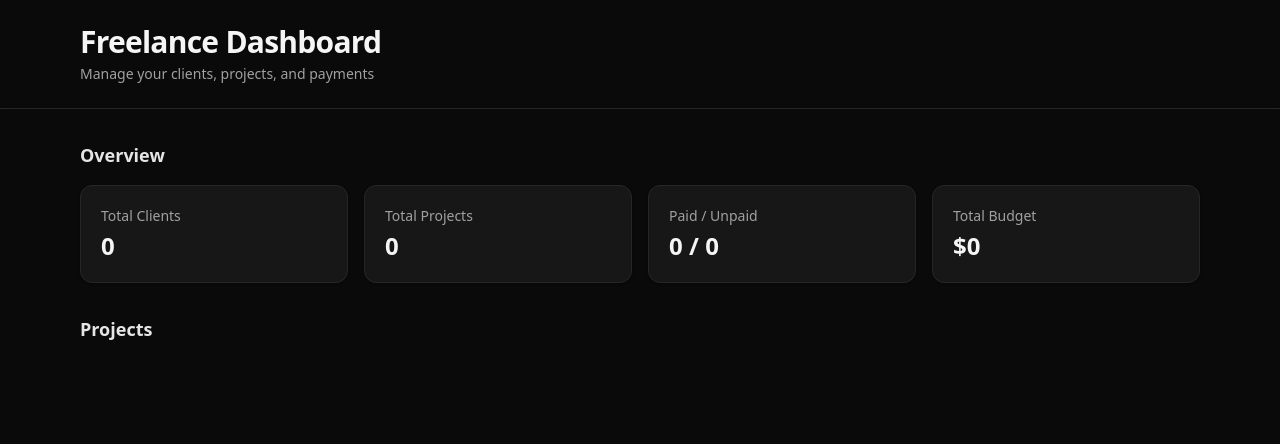
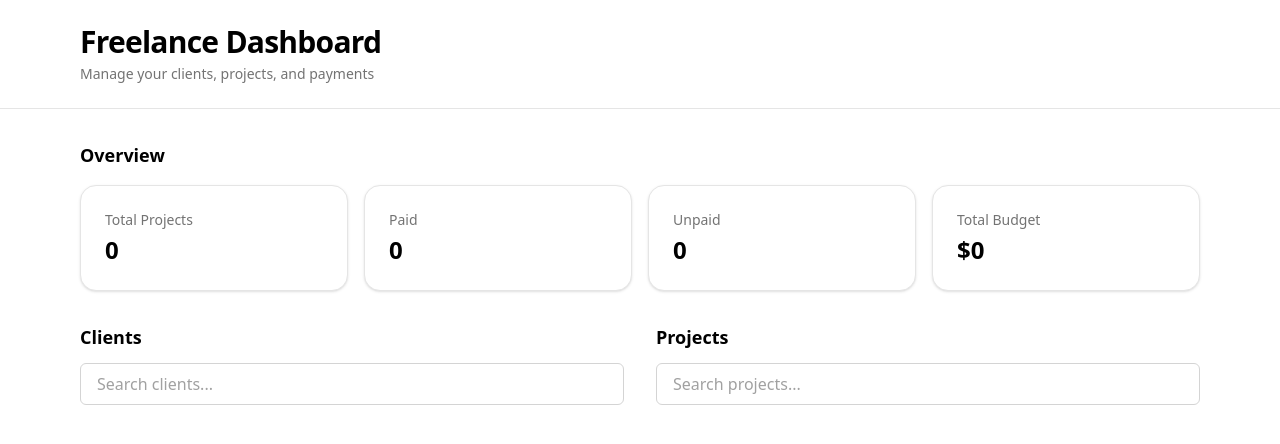
Before and after one commit to Boldecca/Dashboard-freelance, a React (Vite) app: page / in a window 1280 px wide. Shown: the top 444 px of the page. Built offline with nearby package versions, Linux system fonts and the light colour scheme.

Commit message:
update changes

```diff
--- a/src/App.tsx
+++ b/src/App.tsx
@@ -1,11 +1,16 @@
 // src/App.tsx
+import { useState } from "react";
 import { StateProvider, useAppState } from "./state/context";
 import { DashboardStats } from "./components/DashboardStats";
 import { ProjectList } from "./components/ProjectList";
 import { validateAndCreatePayment } from "./utils";
+import { searchByName } from "./utils";
+import { type Client } from "./models";
 
 function DashboardContent() {
   const { state, dispatch } = useAppState();
+  const [clientsQuery, setClientsQuery] = useState("");
+  const [projectsQuery, setProjectsQuery] = useState("");
 
   const onChangeStatus = (projectId: string, status: import("./models").Project["status"]) => {
     dispatch({ type: "UPDATE_PROJECT_STATUS", payload: { projectId, status } });
@@ -19,27 +24,66 @@ function DashboardContent() {
     dispatch({ type: "MARK_PROJECT_PAID", payload: { projectId } });
   };
 
+  const filteredClients = searchByName<Client>(state.clients, clientsQuery);
+  const filteredProjects = searchByName(state.projects, projectsQuery);
+
   return (
-    <div className="min-h-screen bg-neutral-950 text-neutral-100">
-      <header className="border-b border-neutral-800 bg-neutral-950/70 backdrop-blur supports-[backdrop-filter]:bg-neutral-950/60">
+    <div className="min-h-screen bg-white text-black">
+      <header className="border-b border-neutral-200 bg-white">
         <div className="max-w-6xl mx-auto px-4 py-6">
           <h1 className="text-3xl font-semibold tracking-tight">Freelance Dashboard</h1>
-          <p className="mt-1 text-sm text-neutral-400">Manage your clients, projects, and payments</p>
+          <p className="mt-1 text-sm text-neutral-500">Manage your clients, projects, and payments</p>
         </div>
       </header>
       <main className="max-w-6xl mx-auto px-4 py-8 space-y-8">
         <section>
-          <h2 className="text-lg font-semibold mb-4 text-neutral-200">Overview</h2>
+          <h2 className="text-lg font-semibold mb-4">Overview</h2>
           <DashboardStats projects={state.projects} clients={state.clients} payments={state.payments} />
         </section>
-        <section>
-          <h2 className="text-lg font-semibold mb-4 text-neutral-200">Projects</h2>
-          <ProjectList
-            projects={state.projects}
-            clients={state.clients}
-            onMarkPaid={onMarkPaid}
-            onChangeStatus={onChangeStatus}
-          />
+
+        <section className="grid grid-cols-1 lg:grid-cols-2 gap-8 items-start">
+          <div>
+            <h2 className="text-lg font-semibold mb-3">Clients</h2>
+            <input
+              className="w-full mb-4 px-4 py-2 rounded-md border border-neutral-300 bg-white placeholder-neutral-400 focus:outline-none focus:ring-2 focus:ring-black/10"
+              placeholder="Search clients..."
+              value={clientsQuery}
+              onChange={(e) => setClientsQuery(e.target.value)}
+            />
+            <div className="space-y-4">
+              {filteredClients.map((c) => (
+                <div key={c.id} className="p-5 bg-white border border-neutral-200 rounded-2xl shadow-sm">
+                  <h3 className="font-medium">{c.name}</h3>
+                  <div className="mt-3 text-sm text-neutral-500">
+                    <div className="mb-2">
+                      <div className="text-neutral-400">Country:</div>
+                      <div className="text-black">{c.country ?? "—"}</div>
+                    </div>
+                    <div>
+                      <div className="text-neutral-400">Email:</div>
+                      <div className="text-black">{c.email ?? "—"}</div>
+                    </div>
+                  </div>
+                </div>
+              ))}
+            </div>
+          </div>
+
+          <div>
+            <h2 className="text-lg font-semibold mb-3">Projects</h2>
+            <input
+              className="w-full mb-4 px-4 py-2 rounded-md border border-neutral-300 bg-white placeholder-neutral-400 focus:outline-none focus:ring-2 focus:ring-black/10"
+              placeholder="Search projects..."
+              value={projectsQuery}
+              onChange={(e) => setProjectsQuery(e.target.value)}
+            />
+            <ProjectList
+              projects={filteredProjects}
+              clients={state.clients}
+              onMarkPaid={onMarkPaid}
+              onChangeStatus={onChangeStatus}
+            />
+          </div>
         </section>
       </main>
     </div>
--- a/src/components/DashboardStats.tsx
+++ b/src/components/DashboardStats.tsx
@@ -9,27 +9,27 @@ type Props = {
   payments: Payment[];
 };
 
-export const DashboardStats: React.FC<Props> = ({ projects, clients, payments }) => {
+export const DashboardStats: React.FC<Props> = ({ projects, clients: _clients, payments: _payments }) => {
   const { paid, unpaid } = countPaidUnpaid(projects);
   const totalBudget = projects.reduce((sum, p) => sum + (p.budget ?? 0), 0);
   const fmt = new Intl.NumberFormat(undefined, { style: "currency", currency: "USD", maximumFractionDigits: 0 });
   return (
     <div className="grid grid-cols-1 sm:grid-cols-2 lg:grid-cols-4 gap-4">
-      <div className="p-5 bg-neutral-900 border border-neutral-800 rounded-xl shadow-sm">
-        <h5 className="text-sm font-medium text-neutral-400">Total Clients</h5>
-        <p className="mt-1 text-2xl font-semibold">{clients.length}</p>
+      <div className="p-6 bg-white border border-neutral-200 rounded-2xl shadow-sm">
+        <h5 className="text-sm font-medium text-neutral-500">Total Projects</h5>
+        <p className="mt-1 text-2xl font-semibold text-black">{projects.length}</p>
       </div>
-      <div className="p-5 bg-neutral-900 border border-neutral-800 rounded-xl shadow-sm">
-        <h5 className="text-sm font-medium text-neutral-400">Total Projects</h5>
-        <p className="mt-1 text-2xl font-semibold">{projects.length}</p>
+      <div className="p-6 bg-white border border-neutral-200 rounded-2xl shadow-sm">
+        <h5 className="text-sm font-medium text-neutral-500">Paid</h5>
+        <p className="mt-1 text-2xl font-semibold text-black">{paid}</p>
       </div>
-      <div className="p-5 bg-neutral-900 border border-neutral-800 rounded-xl shadow-sm">
-        <h5 className="text-sm font-medium text-neutral-400">Paid / Unpaid</h5>
-        <p className="mt-1 text-2xl font-semibold">{paid} / {unpaid}</p>
+      <div className="p-6 bg-white border border-neutral-200 rounded-2xl shadow-sm">
+        <h5 className="text-sm font-medium text-neutral-500">Unpaid</h5>
+        <p className="mt-1 text-2xl font-semibold text-black">{unpaid}</p>
       </div>
-      <div className="p-5 bg-neutral-900 border border-neutral-800 rounded-xl shadow-sm">
-        <h5 className="text-sm font-medium text-neutral-400">Total Budget</h5>
-        <p className="mt-1 text-2xl font-semibold">{fmt.format(totalBudget)}</p>
+      <div className="p-6 bg-white border border-neutral-200 rounded-2xl shadow-sm">
+        <h5 className="text-sm font-medium text-neutral-500">Total Budget</h5>
+        <p className="mt-1 text-2xl font-semibold text-black">{fmt.format(totalBudget)}</p>
       </div>
     </div>
   );
--- a/src/components/ProjectList.tsx
+++ b/src/components/ProjectList.tsx
@@ -11,32 +11,40 @@ type Props = {
 };
 
 export const ProjectList: React.FC<Props> = ({ projects, clients, onMarkPaid, onChangeStatus }) => {
+  const fmt = new Intl.NumberFormat(undefined, { style: "currency", currency: "USD", maximumFractionDigits: 0 });
   return (
-    <div className="space-y-3">
+    <div className="space-y-4">
       {projects.map((p) => {
         const client = findClientById(clients, p.clientId);
         return (
-          <div key={p.id} className="p-4 bg-neutral-900 border border-neutral-800 rounded-xl shadow-sm flex items-start justify-between gap-6">
-            <div className="space-y-1">
-              <h4 className="font-semibold tracking-tight text-neutral-100">{p.title}</h4>
-              <p className="text-sm text-neutral-400">{client ? client.name : <em>Client not found</em>}</p>
+          <div key={p.id} className="p-5 bg-white border border-neutral-200 rounded-2xl shadow-sm">
+            <div className="flex items-start justify-between gap-4">
+              <div>
+                <h4 className="font-medium text-black">{p.title}</h4>
+                <p className="text-sm text-neutral-500">{client ? client.name : <em>Client not found</em>}</p>
+              </div>
               <div className="flex flex-wrap items-center gap-2 pt-1">
-                <span className="inline-flex items-center rounded-full bg-neutral-800 px-2 py-0.5 text-xs font-medium text-neutral-300">Budget ${p.budget.toLocaleString()}</span>
-                <span className={`inline-flex items-center rounded-full px-2 py-0.5 text-xs font-medium ${p.status === "completed" ? "bg-emerald-900/40 text-emerald-300" : p.status === "in-progress" ? "bg-amber-900/40 text-amber-300" : "bg-neutral-800 text-neutral-300"}`}>{p.status}</span>
-                <span className={`inline-flex items-center rounded-full px-2 py-0.5 text-xs font-medium ${p.paymentStatus === "paid" ? "bg-emerald-900/40 text-emerald-300" : "bg-rose-900/40 text-rose-300"}`}>{p.paymentStatus}</span>
+                <span className={`inline-flex items-center rounded-full px-2 py-0.5 text-xs font-medium border ${p.status === "completed" ? "bg-emerald-50 text-emerald-700 border-emerald-200" : p.status === "in-progress" ? "bg-blue-50 text-blue-700 border-blue-200" : "bg-neutral-50 text-neutral-700 border-neutral-200"}`}>{p.status}</span>
+                <span className={`inline-flex items-center rounded-full px-2 py-0.5 text-xs font-medium border ${p.paymentStatus === "paid" ? "bg-emerald-50 text-emerald-700 border-emerald-200" : "bg-rose-50 text-rose-700 border-rose-200"}`}>{p.paymentStatus}</span>
               </div>
             </div>
-            <div className="flex flex-col sm:flex-row sm:items-center gap-2 min-w-[220px]">
+
+            <div className="mt-4 flex items-center justify-between text-sm">
+              <div className="text-neutral-400">Budget:</div>
+              <div className="font-semibold text-black">{fmt.format(p.budget)}</div>
+            </div>
+
+            <div className="mt-3 flex items-center gap-2">
               {p.paymentStatus === "unpaid" && (
                 <button
-                  className="px-3 py-2 rounded-md bg-neutral-200 text-neutral-900 text-sm font-medium hover:bg-white transition-colors"
+                  className="w-full px-3 py-2 rounded-md bg-black text-white text-sm font-medium hover:bg-neutral-900 transition-colors"
                   onClick={() => onMarkPaid(p.id)}
                 >
                   Mark as Paid
                 </button>
               )}
               <select
-                className="px-3 py-2 rounded-md border border-neutral-700 bg-neutral-800 text-neutral-200 text-sm"
+                className="px-3 py-2 rounded-md border border-neutral-300 bg-white text-sm"
                 value={p.status}
                 onChange={(e) => onChangeStatus(p.id, e.target.value as Project["status"])}
               >
```
